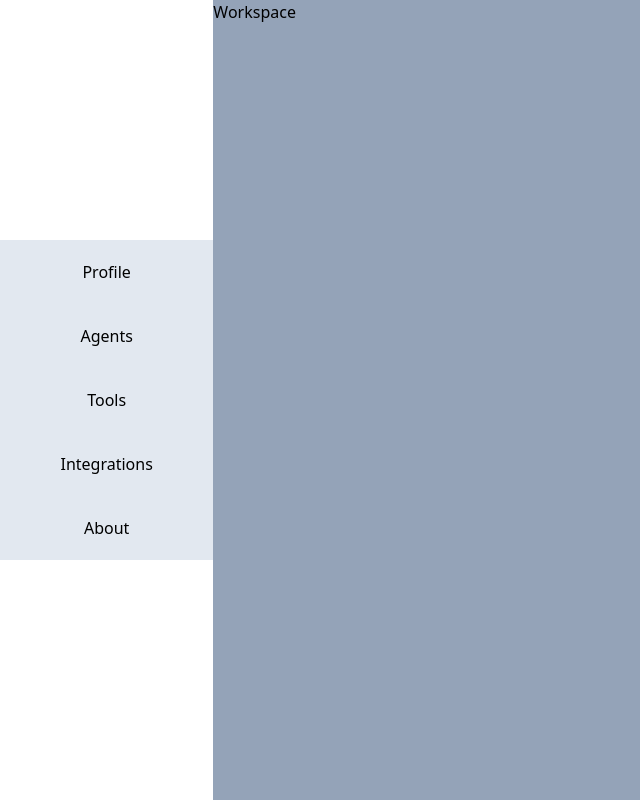
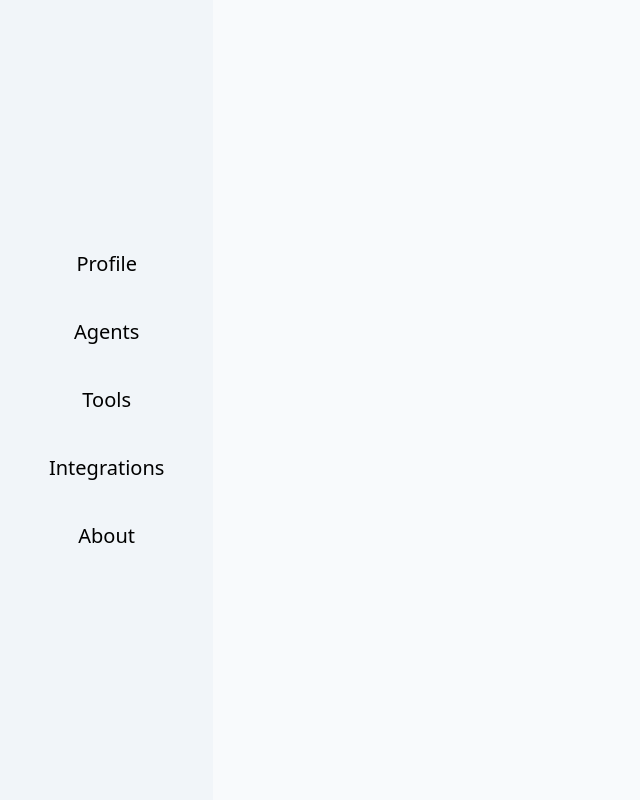
Before and after one commit to Jeomon/Meta-Agent-with-More-Agents, a Vue app: page /dashboard in a window 1280 px wide. Shown: the whole page, without its empty margins (0-640 px from the left). Built offline with nearby package versions, Linux system fonts and the light colour scheme.

Commit message:
included pages and routes for different options in the dashboard

```diff
--- a/app/router/index.js
+++ b/app/router/index.js
@@ -4,12 +4,39 @@ const routes = [
   {
     path:'/',
     name:'home',
-    component: () => import('../views/Home.vue')
+    component: () => import('../views/Home.vue'),
   },
   {
-    path: '/dashboard',
+    path: '/dashboard/',
     name: 'dashboard',
-    component: () => import('../views/Dashboard.vue')
+    component: () => import('../views/Dashboard.vue'),
+    children:[
+      {
+        path:'profile',
+        name:'profile',
+        component: ()=> import('../views/Profile.vue')
+      },
+      {
+        path:'agents',
+        name:'agents',
+        component: ()=> import('../views/Agents.vue')
+      },
+      {
+        path:'tools',
+        name:'tools',
+        component: ()=> import('../views/Tools.vue')
+      },
+      {
+        path:'integrations',
+        name:'integrations',
+        component: ()=> import('../views/Integrations.vue')
+      },
+      {
+        path:'about',
+        name:'about',
+        component: ()=> import('../views/About.vue')
+      }
+    ]
   }
 ]
 
--- /dev/null
+++ b/app/views/About.vue
@@ -0,0 +1,3 @@
+<template>
+    <h1>About</h1>
+</template>
--- /dev/null
+++ b/app/views/Agents.vue
@@ -0,0 +1,3 @@
+<template>
+    <h1>Agents</h1>
+</template>
--- a/app/views/Dashboard.vue
+++ b/app/views/Dashboard.vue
@@ -1,14 +1,14 @@
 <template>
-    <div class="grid grid-cols-12 h-screen">
-        <div class="col-span-2 flex flex-col items-center my-auto h-fit bg-slate-200">
-            <h1 class="py-5">Profile</h1>
-            <h1 class="py-5">Agents</h1>
-            <h1 class="py-5">Tools</h1>
-            <h1 class="py-5">Integrations</h1>
-            <h1 class="py-5">About</h1>
+    <div class="grid grid-cols-12 h-screen bg-slate-100">
+        <div class="col-span-2 flex flex-col items-center my-auto h-fit font-medium text-xl">
+            <RouterLink class="py-5" :to="{name:'profile'}">Profile</RouterLink>
+            <RouterLink class="py-5" :to="{name:'agents'}">Agents</RouterLink>
+            <RouterLink class="py-5" :to="{name:'tools'}">Tools</RouterLink>
+            <RouterLink class="py-5" :to="{name:'integrations'}">Integrations</RouterLink>
+            <RouterLink class="py-5" :to="{name:'about'}">About</RouterLink>
         </div>
-        <div class="col-span-10 bg-slate-400">
-            <h1>Workspace</h1>
+        <div class="col-span-10 bg-slate-50">
+            <RouterView/>
         </div>
     </div>
 </template>
--- /dev/null
+++ b/app/views/Integrations.vue
@@ -0,0 +1,3 @@
+<template>
+    <h1>Integrations</h1>
+</template>
--- /dev/null
+++ b/app/views/Profile.vue
@@ -0,0 +1,3 @@
+<template>
+    <h1>Profile</h1>
+</template>
--- /dev/null
+++ b/app/views/Tools.vue
@@ -0,0 +1,3 @@
+<template>
+    <h1>Tools</h1>
+</template>
```
